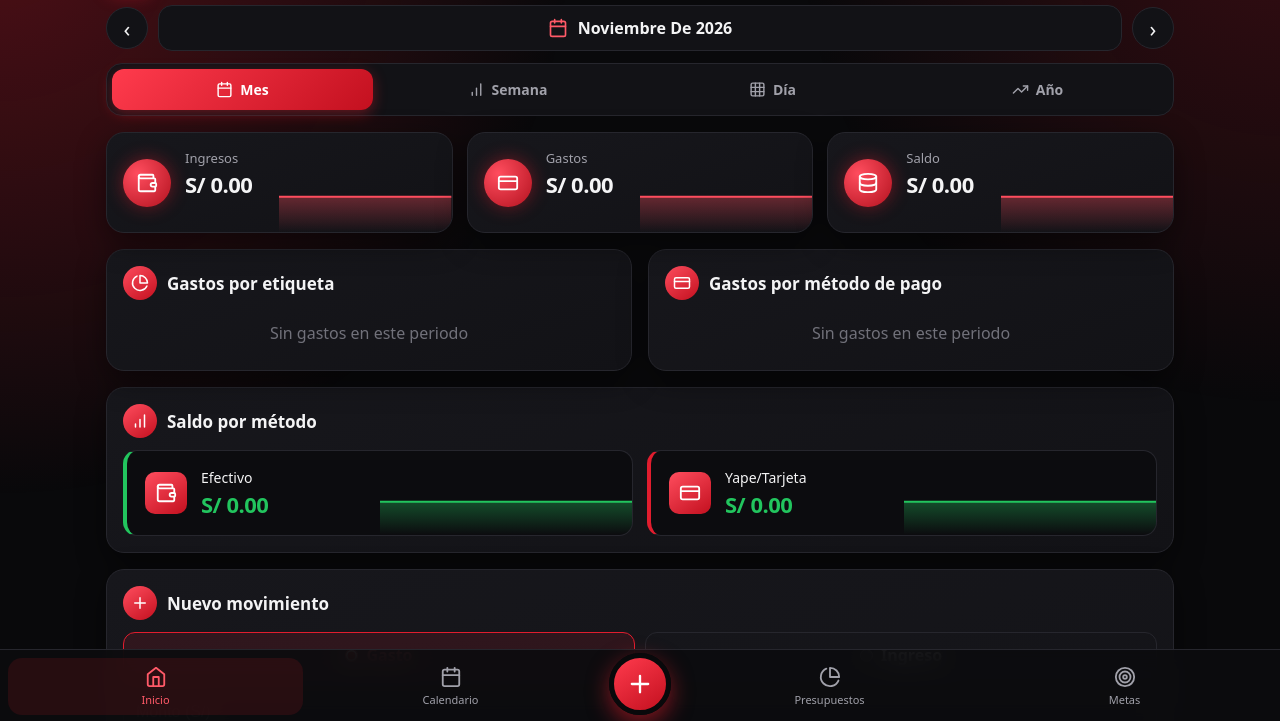
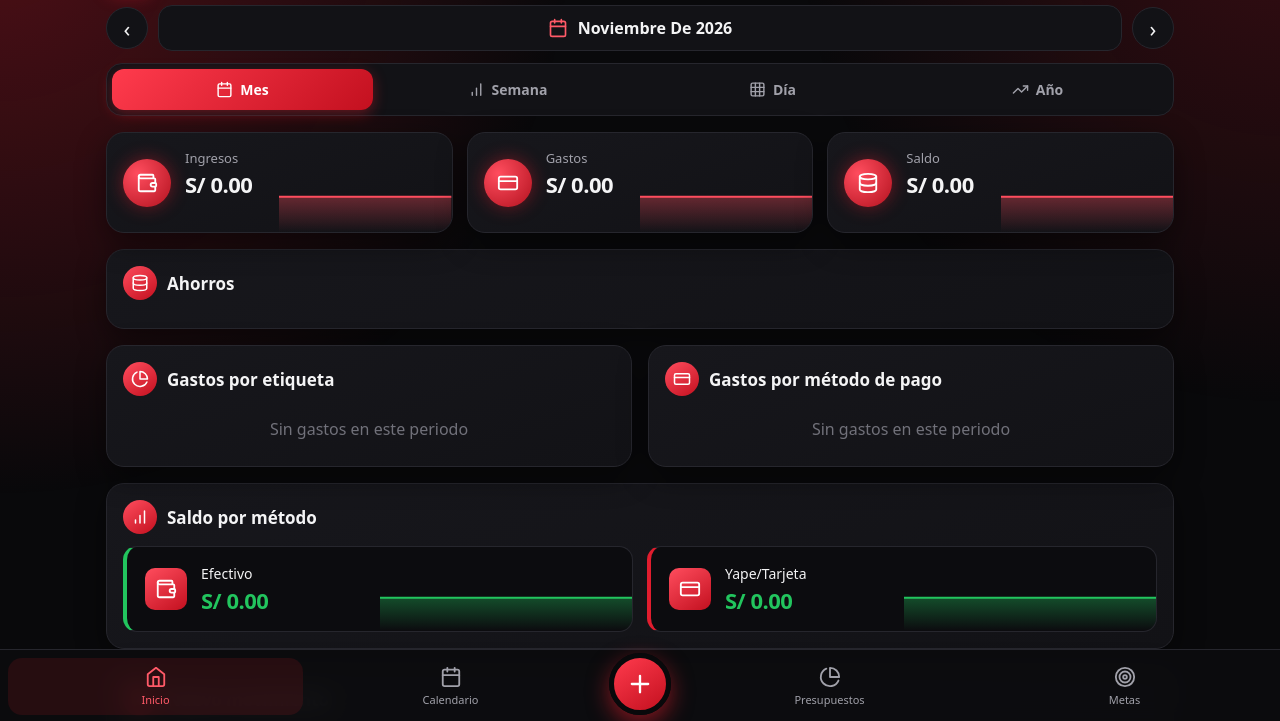
Before and after one commit to Joaquirolo/Mis-gastos, a plain HTML site: page index.html in a window 1280 px wide. Shown: the part 77-798 px from the top of the page. Drawn offline with Linux system fonts and the light colour scheme; no server answers.

Commit message:
Gráfico de ahorros

```diff
--- a/index.html
+++ b/index.html
@@ -72,6 +72,11 @@
           </div>
           <div class="stat-spark" id="sparkSaldo"></div>
         </div>
+      </div>
+
+      <div class="tarjeta">
+        <div class="tarjeta-titulo"><span class="chip" data-icon="coins"></span><h3>Ahorros</h3></div>
+        <div id="resumenAhorros" style="display:flex; flex-direction:column; gap:6px;"></div>
       </div>
 
       <div class="grid-2">
```
